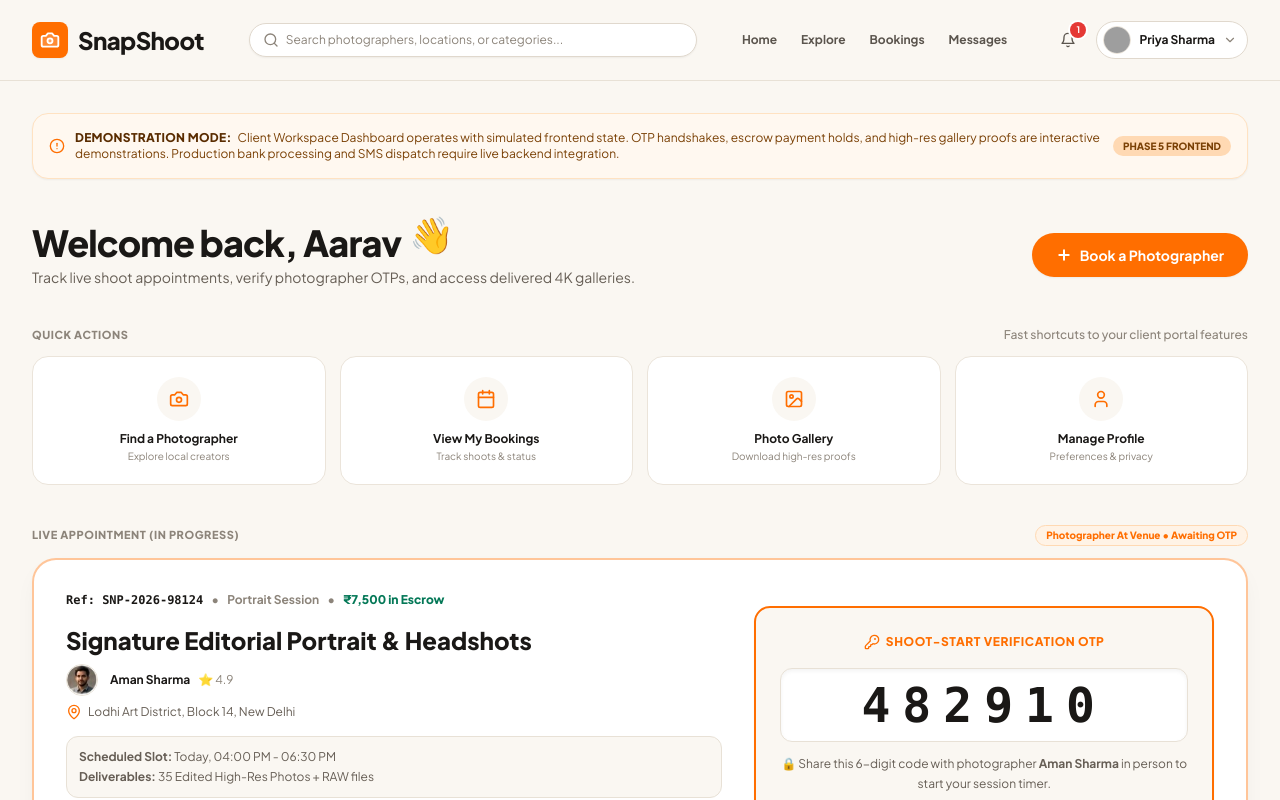
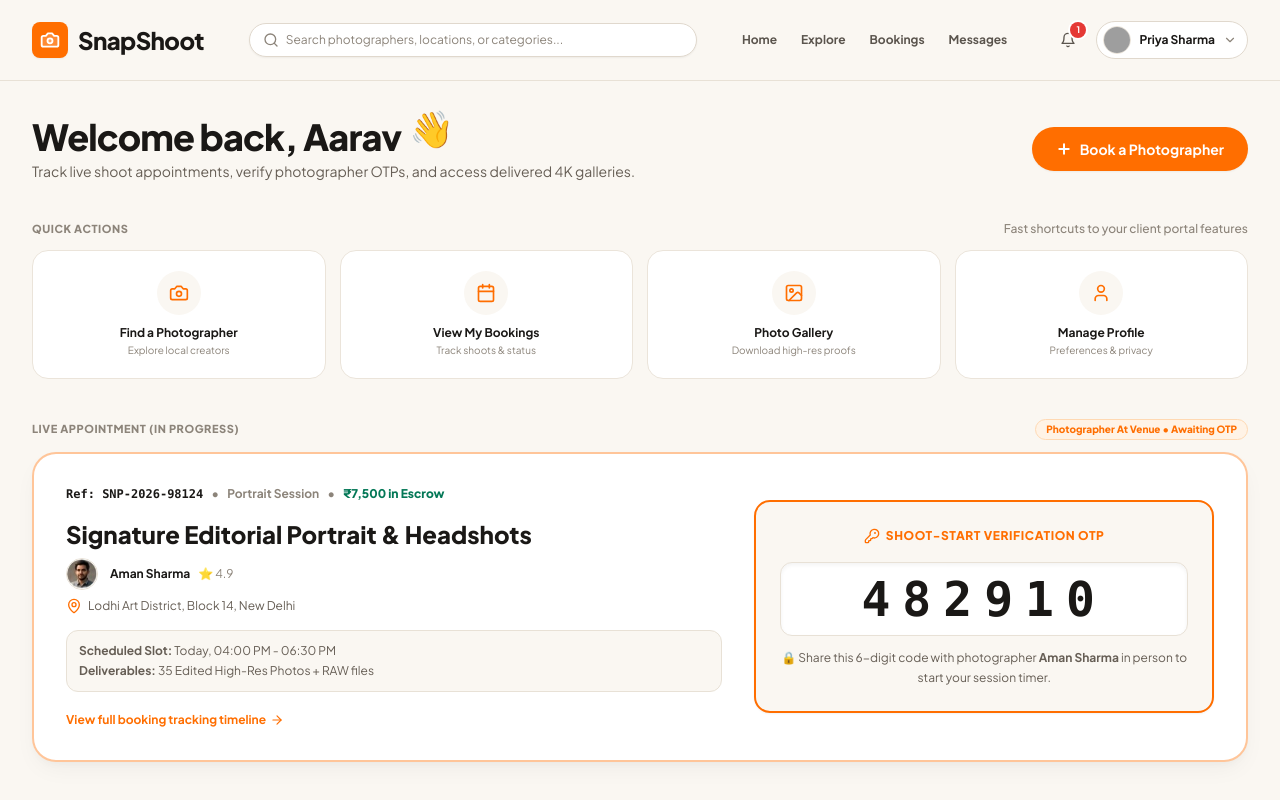
Before and after one commit to Corder-s/fhoto, a Next.js app in the folder apps/web/: page /customer/dashboard in a window 1280 px wide. Shown: the top 800 px of the page. Built offline with nearby package versions, Linux system fonts and the light colour scheme; grey boxes are pictures that could not be loaded.

Commit message:
feat(customer): remove demonstration mode banner and reclaim vertical space

```diff
--- a/apps/web/src/components/customer/UnifiedCustomerHomepageView.tsx
+++ b/apps/web/src/components/customer/UnifiedCustomerHomepageView.tsx
@@ -23,7 +23,6 @@ import {
   CreditCard,
   Search
 } from 'lucide-react';
-import { CustomerNoticeBanner } from './CustomerNoticeBanner';
 import { HeroSearch, SearchFilters } from '../home/HeroSearch';
 import { CategorySection } from '../home/CategorySection';
 import { FeaturedPhotographersSection } from '../home/FeaturedPhotographersSection';
@@ -506,9 +505,6 @@ export const UnifiedCustomerHomepageView: React.FC<UnifiedCustomerHomepageViewPr
 
   return (
     <div className="space-y-10 pb-16">
-      {/* 1. DEMONSTRATION MODE NOTICE */}
-      <CustomerNoticeBanner moduleName="Client Workspace Dashboard" />
-
       {/* RENDER ORDER BASED ON ROUTE/LAYOUT */}
       {layoutOrder === 'dashboard-first' ? (
         <>
```
